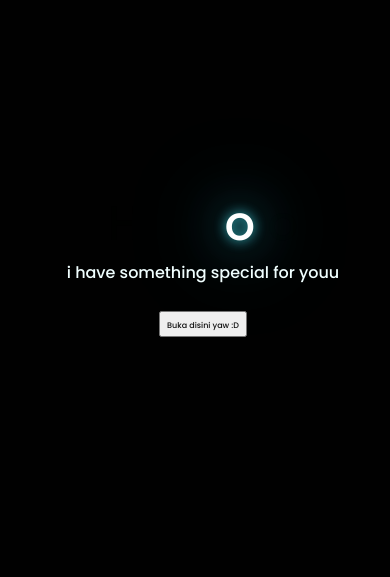
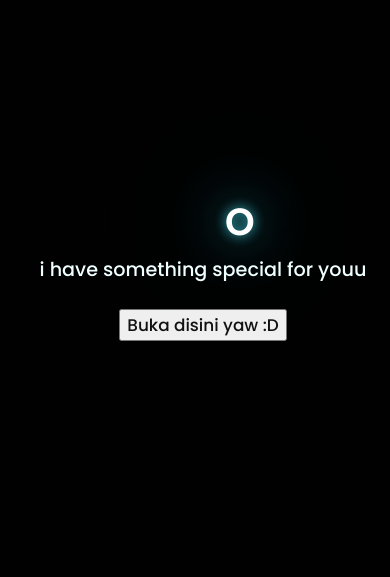
Before and after one commit to cylerr/cylerr.github.io, a PHP site: page / in a window 390 px wide. Shown: the part 168-745 px from the top of the page. Run offline with PHP 8.4, Linux system fonts and the light colour scheme.

Commit message:
Update style.css

```diff
--- a/css/style.css
+++ b/css/style.css
@@ -65,10 +65,10 @@ body{
         text-align: center;
     }
     .description{
-        font-size: 1rem;
+        font-size: 1.2rem;
     }
 
     .button a{
-        font-size: .5rem;
+        font-size: 2dvh;
     }
 }
```
